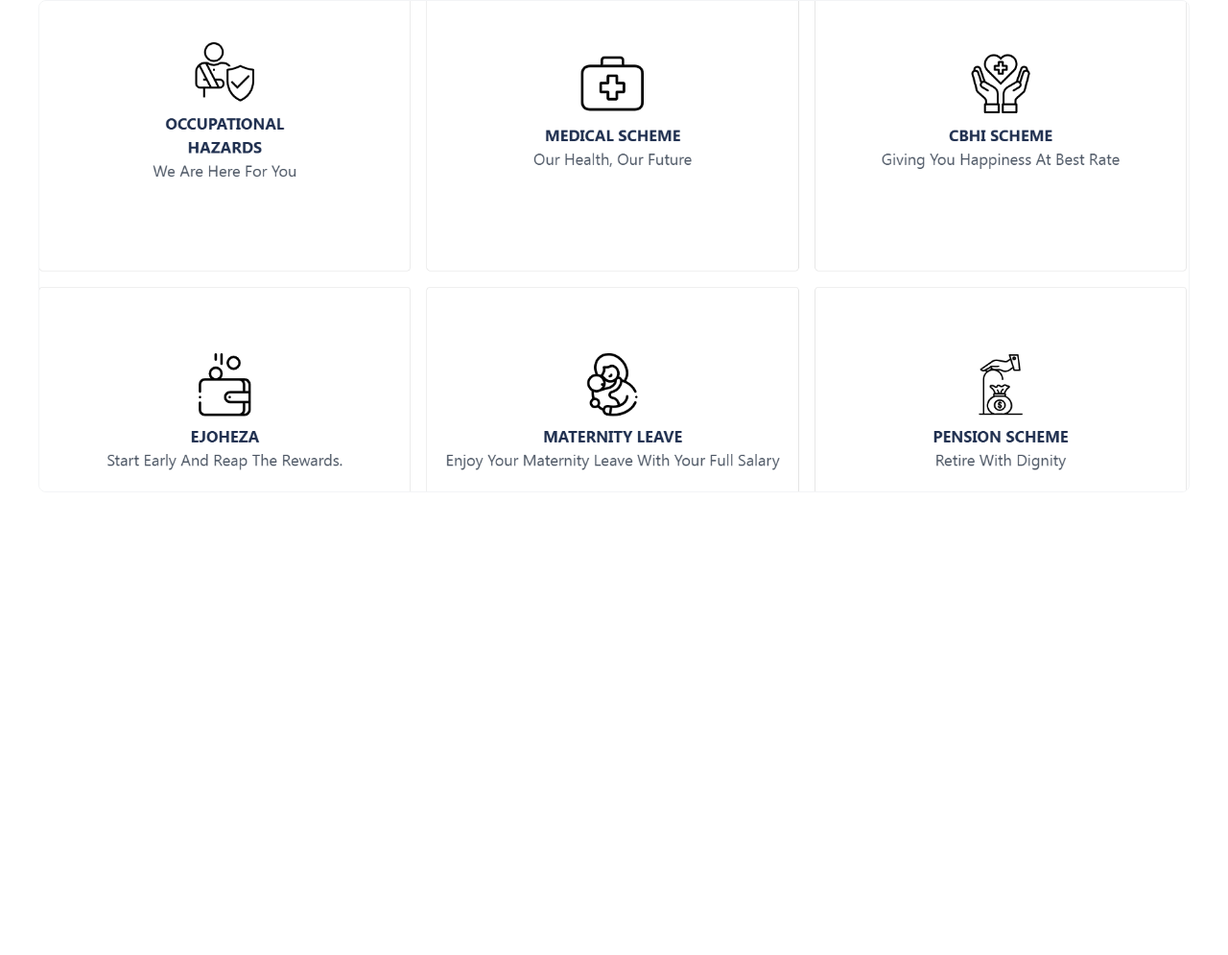
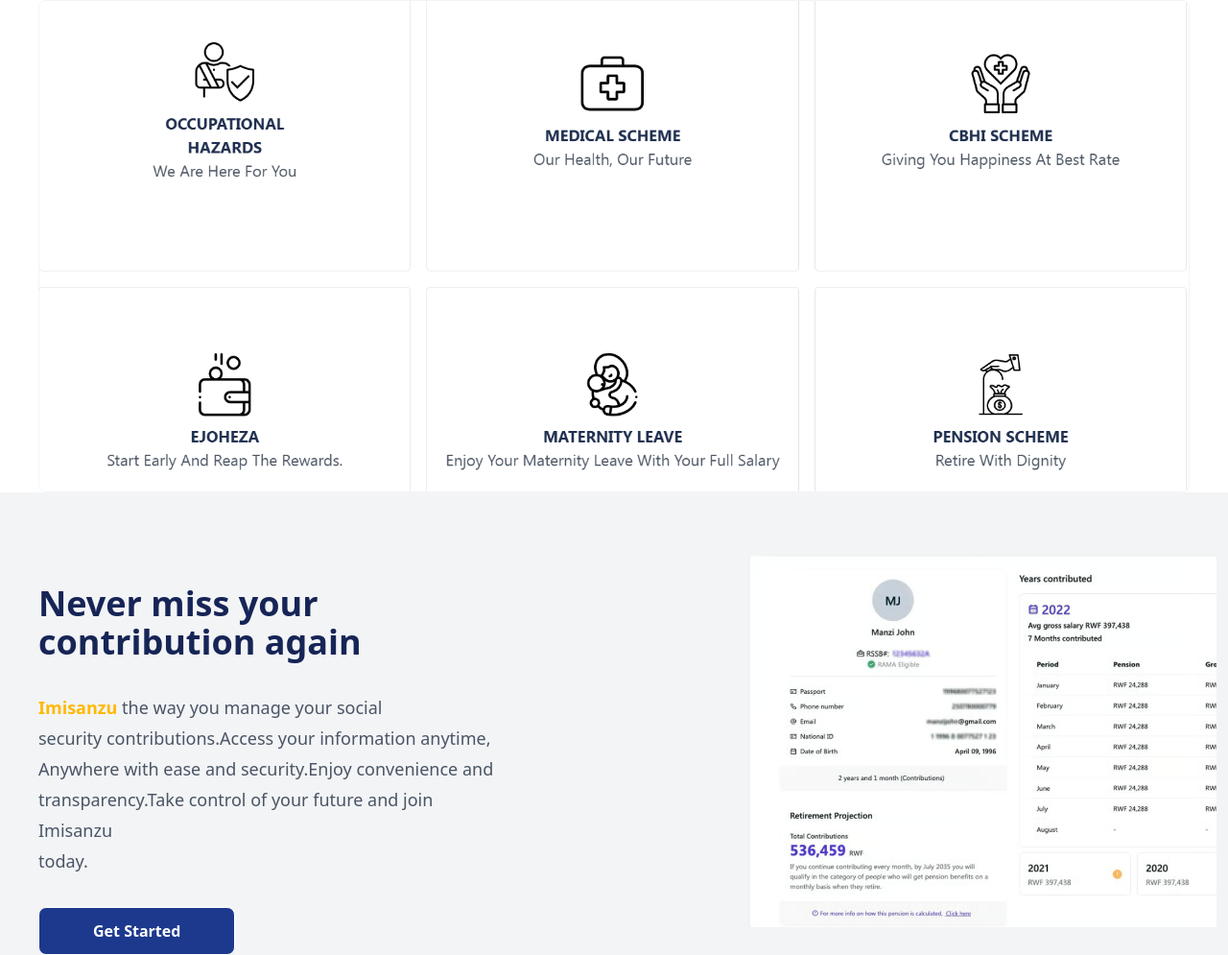
Before and after one commit to ashimwe23/RSSB-Website, a website: page index.html in a window 1280 px wide. Shown: the part 1586-2581 px from the top of the page at 96% size. Before the commit the page ends 2099 px from the top, so only its background shows below. Drawn offline with Linux system fonts and the light colour scheme.

Commit message:
Contributions

```diff
--- a/index.html
+++ b/index.html
@@ -165,5 +165,25 @@
      </section>
 
 
+     <!-- Contributions -->
+
+     <section>
+
+        <div class="flex gap-52  space-x-52 bg-gray-100">
+        <div class="mt-24 mx-10">
+           <h1 class="font-bold text-4xl text-blue-950">Never miss your <br> contribution again</h1>
+           <p class="mt-8 text-lg leading leading-8 text-gray-600"><strong class="font bold text-amber-400">Imisanzu </strong> the way you manage your social <br>
+              security contributions.Access your information anytime, <br>
+             Anywhere with ease and security.Enjoy convenience and <br>
+             transparency.Take control of your future and join Imisanzu <br>
+             today.</p>
+             <button class="mt-8 border px-14 py-3 text-white bg-blue-900 font-bold rounded-lg">Get Started</button>
+        </div>
+
+        <div>
+            <img src="image\contribution.png" alt="" class="max-w-lg px-3 mt-16">
+        </div>
+        </div>
+     </section>
 </body>
 </html>
```
Also changed, not shown: image/contribution.png (added), output.css.
